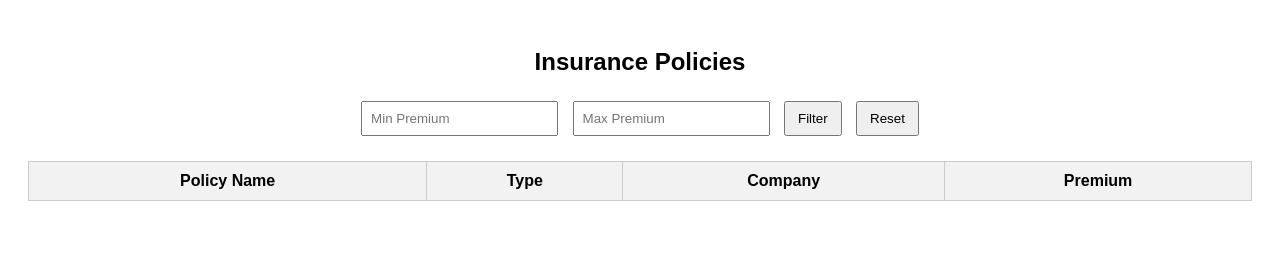
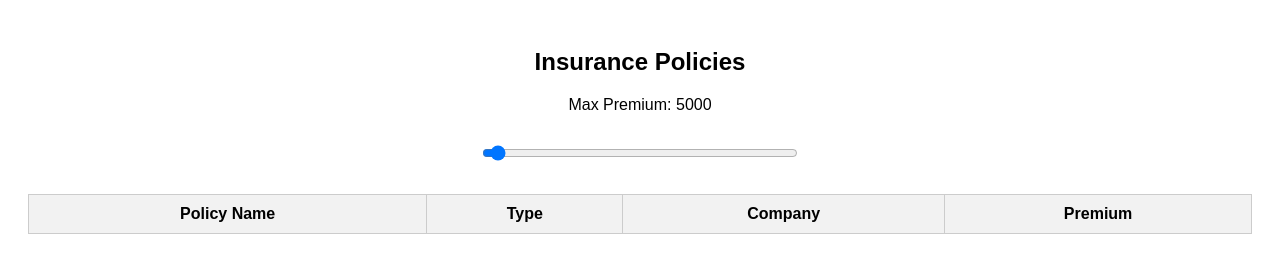
Before and after one commit to gangahp16/premium_slider_task, a plain HTML site: page frontend/index.html in a window 1280 px wide. Drawn offline with Linux system fonts and the light colour scheme; no server answers.

Commit message:
Made a premium slider dynamic based on database values

```diff
--- a/frontend/index.html
+++ b/frontend/index.html
@@ -11,11 +11,21 @@
 
   <!-- Filter Section -->
   <div class="filter-box">
-    <input type="number" id="minPrice" placeholder="Min Premium">
-    <input type="number" id="maxPrice" placeholder="Max Premium">
-    <button onclick="filterPolicies()">Filter</button>
-    <button onclick="loadPolicies()">Reset</button>
-  </div>
+  <label>
+    Max Premium:
+    <span id="priceValue">5000</span>
+  </label>
+  <br><br>
+
+  <input
+  type="range"
+  id="priceSlider"
+  min="0"
+  step="500"
+  value="0"
+  oninput="updateSliderValue()"
+/>
+</div>
 
   <!-- Table -->
   <table>
--- a/frontend/script.js
+++ b/frontend/script.js
@@ -9,21 +9,34 @@ window.onload = function () {
 function loadPolicies() {
   fetch(`${API_URL}/policies`)
     .then(response => response.json())
-    .then(data => displayPolicies(data))
-    .catch(error => console.error("Error:", error));
+    .then(data => {
+      displayPolicies(data);
+      setSliderMax(data);
+    });
+}
+
+function setSliderMax(policies) {
+  const slider = document.getElementById("priceSlider");
+  const priceValue = document.getElementById("priceValue");
+
+  // Find maximum premium from DB data
+  const premiums = policies.map(p => p.premium);
+  const maxPremium = Math.max(...premiums);
+
+  slider.max = maxPremium;
+  slider.value = maxPremium;
+  priceValue.innerText = maxPremium;
 }
 
 // Filter policies by premium range
-function filterPolicies() {
-  const min = document.getElementById("minPrice").value;
-  const max = document.getElementById("maxPrice").value;
+function updateSliderValue() {
+  const slider = document.getElementById("priceSlider");
+  const priceValue = document.getElementById("priceValue");
 
-  if (!min || !max) {
-    alert("Please enter both Min and Max price");
-    return;
-  }
+  const maxPrice = slider.value;
+  priceValue.innerText = maxPrice;
 
-  fetch(`${API_URL}/policies/filter?min=${min}&max=${max}`)
+  fetch(`${API_URL}/policies/filter?min=0&max=${maxPrice}`)
     .then(response => response.json())
     .then(data => displayPolicies(data))
     .catch(error => console.error("Error:", error));
--- a/frontend/style.css
+++ b/frontend/style.css
@@ -37,3 +37,7 @@ th, td {
 th {
   background-color: #f2f2f2;
 }
+
+input[type="range"] {
+  width: 300px;
+}
```
